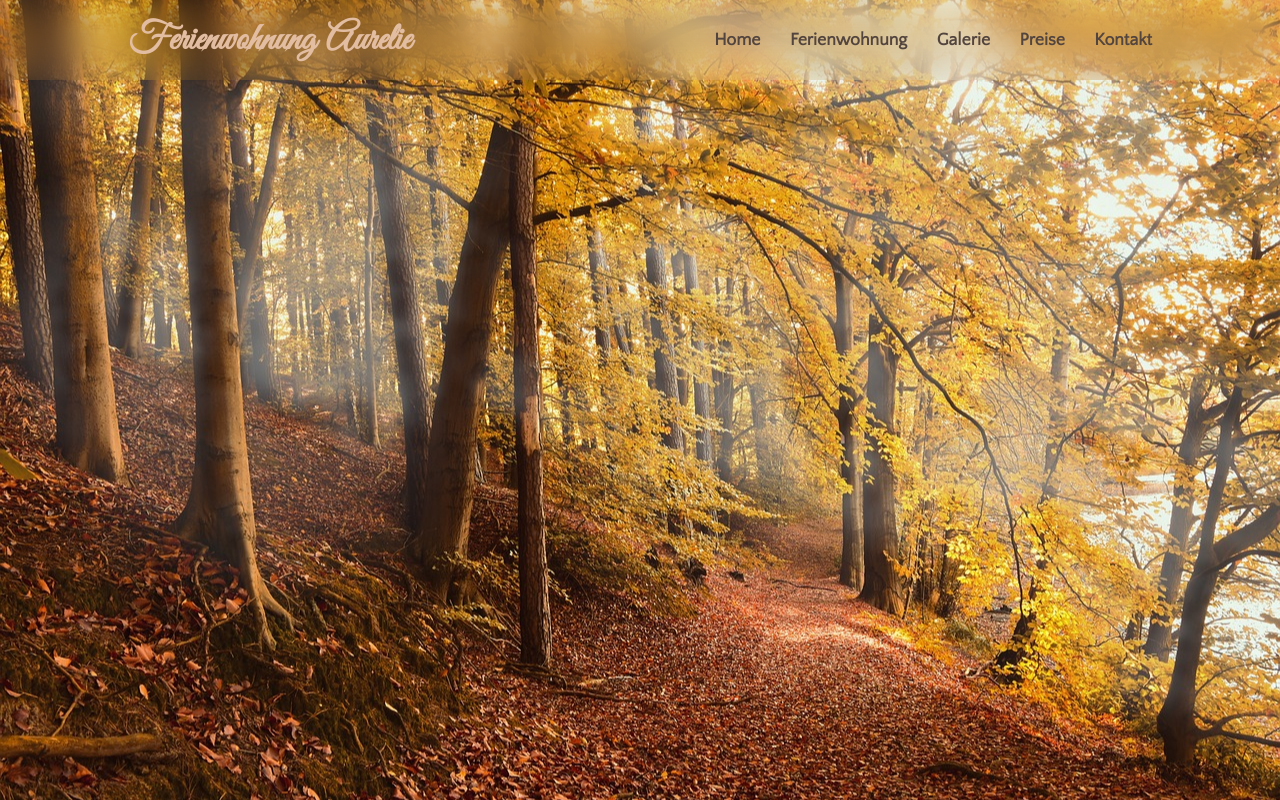
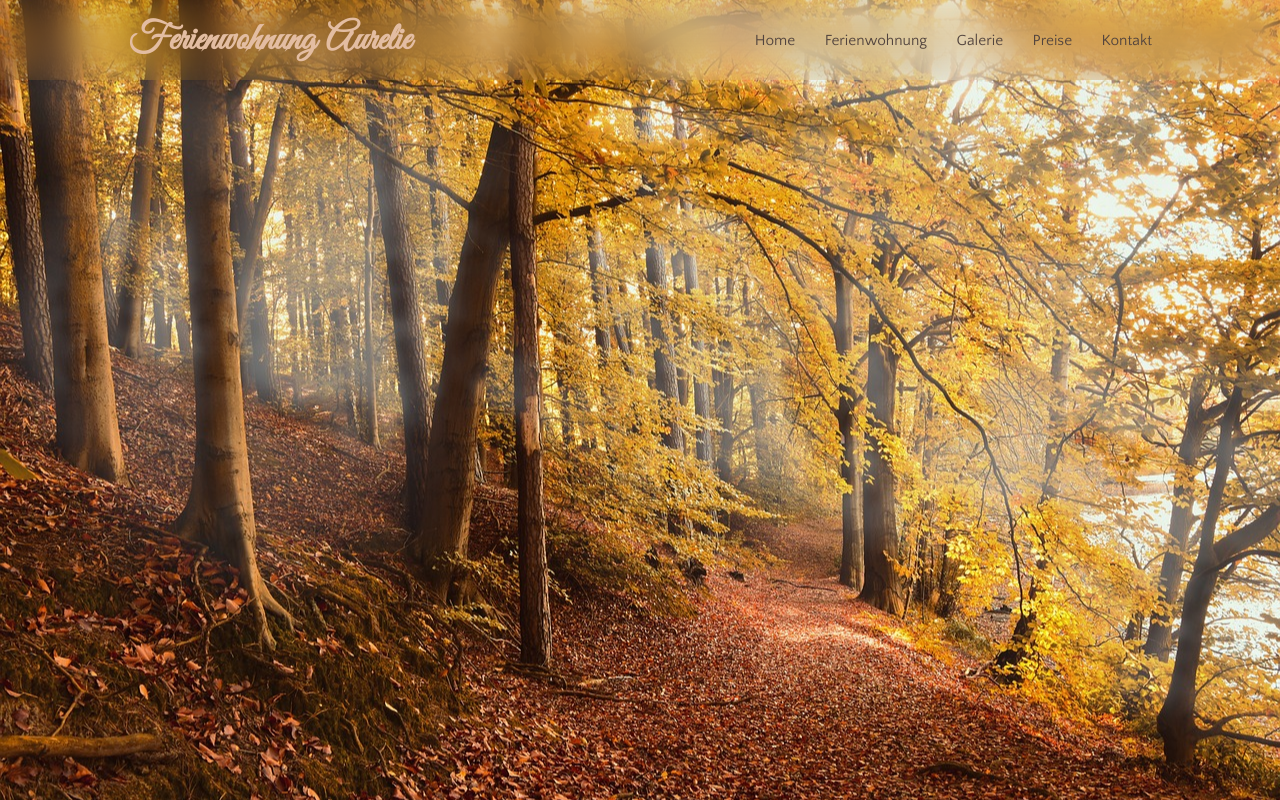
Before and after one commit to biflor/biflor.github.io, a plain HTML site: page index.html in a window 1280 px wide. Drawn offline with Linux system fonts and the light colour scheme.

Commit message:
Update style.css

```diff
--- a/style.css
+++ b/style.css
@@ -37,19 +37,19 @@ header {
 .navigation a {
     color: rgb(82, 68, 62);
     text-decoration: none;
-    font-size: 1.1em;
+    font-size: 1.2vw;
     position: relative;
     margin-left: 2vw;
-    font-weight: 600;
+    font-weight: 500;
 }
 
 .navigation a::after{
     content: '';
     position: absolute;
     left: 0;
-    bottom: -3px;
+    bottom: -.3vh;
     width: 100%;
-    height: 1px;
+    height: .1em;
     background: rgb(243, 231, 212);
     border-radius: 5px;
     transform-origin: right;
```
